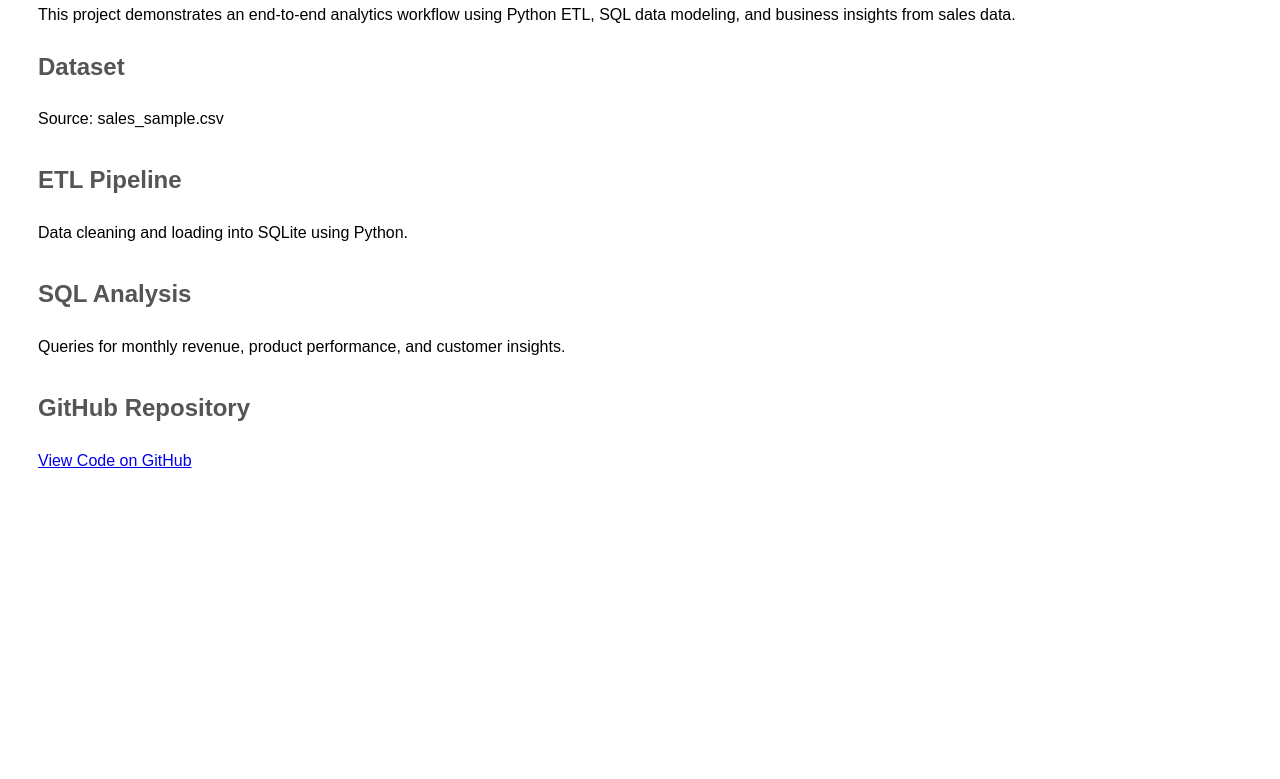
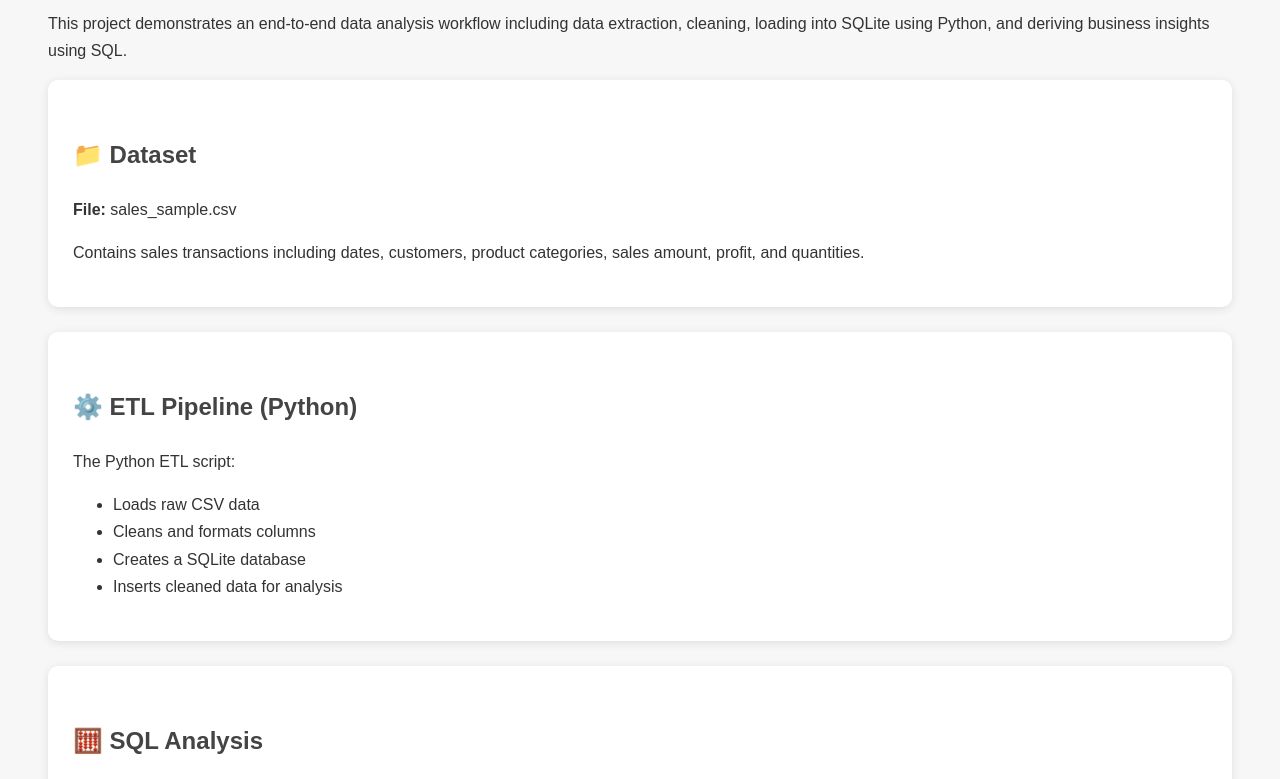
Before and after one commit to RuhiChopda/Sales_Insight_Dashboard, a plain HTML site: page docs/index.html in a window 1280 px wide. Shown: the part 130-909 px from the top of the page. Before the commit the page ends 800 px from the top, so only its background shows below. Drawn offline with Linux system fonts and the light colour scheme.

Commit message:
Update index.html

```diff
--- a/docs/index.html
+++ b/docs/index.html
@@ -1,38 +1,87 @@
 <!DOCTYPE html>
-<html>
+<html lang="en">
 <head>
+    <meta charset="UTF-8" />
+    <meta name="viewport" content="width=device-width, initial-scale=1.0" />
     <title>Sales Insight Dashboard Project</title>
     <style>
-        body { font-family: Arial, sans-serif; padding: 30px; line-height: 1.6; }
-        h1 { color: #333; }
-        h2 { color: #555; }
-        .section { margin-bottom: 30px; }
+        body {
+            font-family: Arial, sans-serif;
+            padding: 40px;
+            background-color: #f7f7f7;
+            color: #333;
+            line-height: 1.7;
+        }
+        h1 { font-size: 32px; margin-bottom: 10px; }
+        h2 { margin-top: 30px; color: #444; }
+        .card {
+            background: white;
+            padding: 25px;
+            margin-bottom: 25px;
+            border-radius: 10px;
+            box-shadow: 0 2px 10px rgba(0,0,0,0.1);
+        }
+        a.button {
+            display: inline-block;
+            padding: 12px 20px;
+            background: #0078ff;
+            color: white;
+            text-decoration: none;
+            border-radius: 6px;
+            margin-top: 15px;
+        }
+        a.button:hover { background: #005fcc; }
     </style>
 </head>
 <body>
 
-<h1>Sales Insight Dashboard</h1>
+<h1>📊 Sales Insight Dashboard — Analytics Project</h1>
+<p>
+This project demonstrates an end-to-end data analysis workflow including
+data extraction, cleaning, loading into SQLite using Python, and deriving business insights using SQL.
+</p>
 
-<p>This project demonstrates an end-to-end analytics workflow using Python ETL, SQL data modeling, and business insights from sales data.</p>
-
-<div class="section">
-    <h2>Dataset</h2>
-    <p>Source: sales_sample.csv</p>
+<div class="card">
+    <h2>📁 Dataset</h2>
+    <p><b>File:</b> sales_sample.csv</p>
+    <p>
+        Contains sales transactions including dates, customers, product categories, sales amount,
+        profit, and quantities.
+    </p>
 </div>
 
-<div class="section">
-    <h2>ETL Pipeline</h2>
-    <p>Data cleaning and loading into SQLite using Python.</p>
+<div class="card">
+    <h2>⚙️ ETL Pipeline (Python)</h2>
+    <p>
+        The Python ETL script:
+        <ul>
+            <li>Loads raw CSV data</li>
+            <li>Cleans and formats columns</li>
+            <li>Creates a SQLite database</li>
+            <li>Inserts cleaned data for analysis</li>
+        </ul>
+    </p>
 </div>
 
-<div class="section">
-    <h2>SQL Analysis</h2>
-    <p>Queries for monthly revenue, product performance, and customer insights.</p>
+<div class="card">
+    <h2>🧮 SQL Analysis</h2>
+    <p>
+        SQL queries calculate monthly revenue, customer trends, and product-level performance.
+        Example:
+    </p>
+    <pre>
+SELECT strftime('%Y-%m', OrderDate) AS Month,
+       SUM(Sales) AS MonthlyRevenue
+FROM sales
+GROUP BY Month;
+    </pre>
 </div>
 
-<div class="section">
-    <h2>GitHub Repository</h2>
-    <a href="https://github.com/RuhiChopda/Sales_Insight_Dashboard">View Code on GitHub</a>
+<div class="card">
+    <h2>🔗 GitHub Repository</h2>
+    <a class="button" href="https://github.com/RuhiChopda/Sales_Insight_Dashboard" target="_blank">
+        View Project Code on GitHub
+    </a>
 </div>
 
 </body>
```
